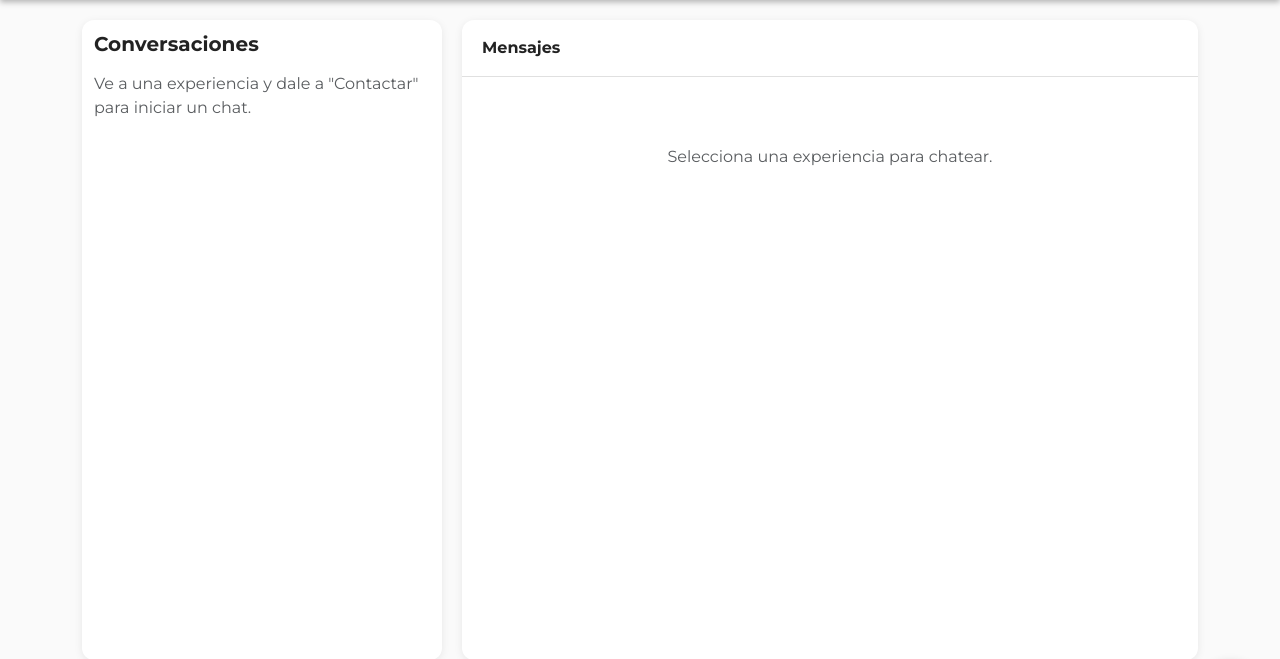
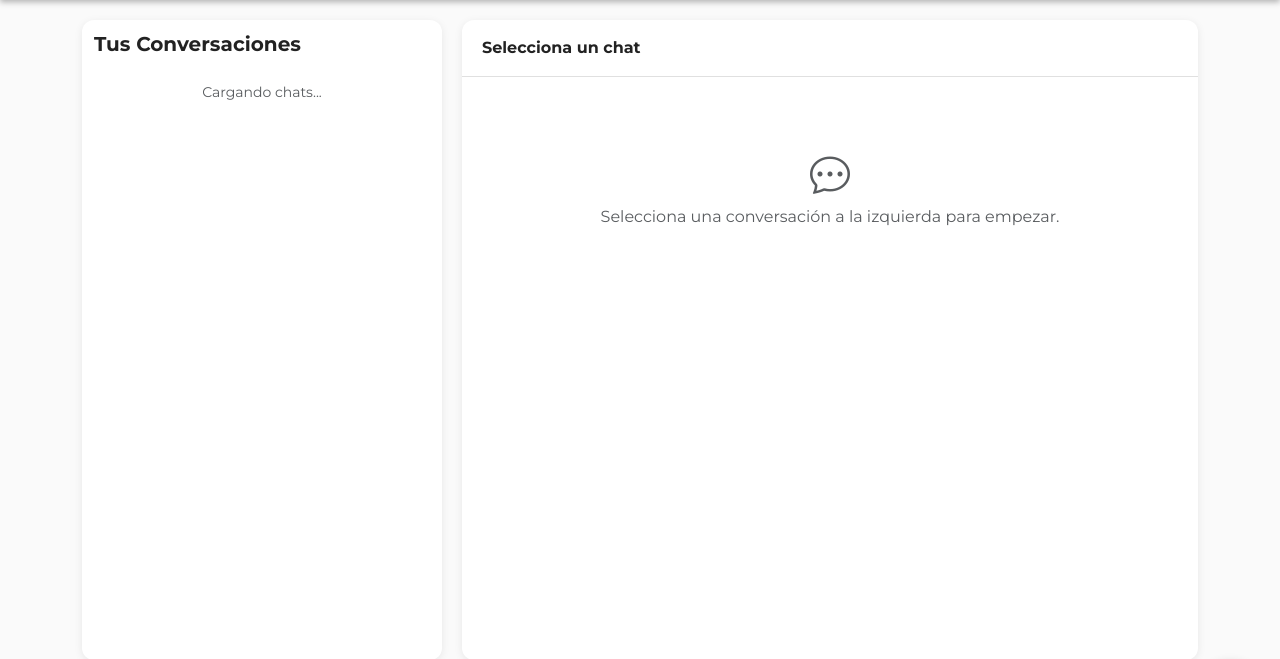
Before and after one commit to sechaves/CRUD-Firebase-Greenway, a Flask app: page /chats in a window 1280 px wide. Shown: the part 60-719 px from the top of the page. Run offline with Flask 3, Linux system fonts and the light colour scheme; the visitor is signed in with stand-in values (Sample User, id 1); parts of the project's set-up code (start-up, migrations or seed data) failed here and were passed over; some libraries are stand-ins or nearby versions.

Commit message:
ajuste chat

```diff
--- a/app/templates/chats.html
+++ b/app/templates/chats.html
@@ -3,7 +3,6 @@
 
 {% block styles %}
 <style>
-  /* Mismos estilos que tenías, están perfectos */
   .chat-shell { height: calc(100vh - 160px); display:flex; gap:20px; margin-top:20px; }
   .left-list { width:360px; background:#ffffff; color:#222; border-radius:12px; box-shadow:0 2px 8px rgba(0,0,0,0.08); padding:12px; overflow:auto; }
   .chat-panel { flex:1; background:#ffffff; color:#222; border-radius:12px; box-shadow:0 2px 8px rgba(0,0,0,0.08); display:flex; flex-direction:column; overflow:hidden; }
@@ -15,6 +14,15 @@
   .composer input { flex:1; padding:12px 16px; border-radius:20px; border:1px solid #ccc; background:white; color:#222; }
   .composer input:focus { outline:none; border-color:var(--greenway-accent); box-shadow:0 0 0 2px rgba(0,183,255,0.3); }
   .composer button { background:var(--greenway-accent); color:white; border:none; padding:12px 20px; border-radius:12px; font-weight:600; cursor:pointer;}
+
+  /* Estilo para los items de la lista */
+  .chat-item {
+      display: flex; align-items: center; gap: 10px;
+      padding: 10px; border-radius: 8px; cursor: pointer;
+      transition: background 0.2s; border-bottom: 1px solid #eee;
+  }
+  .chat-item:hover { background: #f5f5f5; }
+  .chat-item.active { background: #e3f2fd; }
 </style>
 {% endblock %}
 
@@ -23,29 +31,28 @@
   <div class="chat-shell mx-auto">
 
     <div class="left-list">
-      <h5 class="mb-3" style="font-weight:700;">Conversaciones</h5>
-      {% if owner_id %}
-      <div class="d-flex align-items-center gap-2 p-2" style="border-radius:8px;background:#f3f3f3;">
-        <img src="https://ui-avatars.com/api/?name={{ owner_id }}&background=random"
-             style="width:48px;height:48px;border-radius:50%;object-fit:cover;">
-        <div>
-          <div style="font-weight:700;">Chat Activo</div>
-          <small class="text-muted">Propietario ID: {{ owner_id }}</small>
-        </div>
+      <h5 class="mb-3" style="font-weight:700;">Tus Conversaciones</h5>
+
+      <div id="chat-list-container">
+          <p class="text-center text-muted mt-4"><small>Cargando chats...</small></p>
       </div>
-      {% else %}
-      <p class="text-muted">Ve a una experiencia y dale a "Contactar" para iniciar un chat.</p>
-      {% endif %}
     </div>
 
     <div class="chat-panel">
       <div style="padding:16px 20px; border-bottom:1px solid #e0e0e0; font-weight:700;">
-        {% if owner_id %} Chat Greenway {% else %} Mensajes {% endif %}
+        {% if owner_id %}
+            Chat con: <span class="text-primary">{{ owner_id }}</span>
+        {% else %}
+            Selecciona un chat
+        {% endif %}
       </div>
 
       <div id="messages" class="messages">
         {% if not room_id %}
-            <div class="text-center text-muted mt-5">Selecciona una experiencia para chatear.</div>
+            <div class="text-center text-muted mt-5">
+                <i class="bi bi-chat-dots fs-1"></i>
+                <p>Selecciona una conversación a la izquierda para empezar.</p>
+            </div>
         {% endif %}
       </div>
 
@@ -64,8 +71,7 @@
 <script src="https://www.gstatic.com/firebasejs/8.10.1/firebase-database.js"></script>
 
 <script>
-  // 1. Configuración de Firebase (Copiada de tu firebase_config.py)
-  // Es SEGURO tener esto en el frontend, son llaves públicas.
+  // 1. Configuración (PÚBLICA Y SEGURA)
   const firebaseConfig = {
     apiKey: "AIzaSyCvNgRDVftYYYOO4NntYy6yjo9hUOrH_CU",
     authDomain: "greenway-450aa.firebaseapp.com",
@@ -76,28 +82,97 @@
     appId: "1:107049448583:web:2f8a6eece8d2e21d913422"
   };
 
-  // 2. Inicializar Firebase
   if (!firebase.apps.length) {
     firebase.initializeApp(firebaseConfig);
   }
   const db = firebase.database();
 
-  // 3. Variables del usuario y sala (vienen de Flask/Jinja)
+  // Variables de sesión
   const ROOM_ID = "{{ room_id }}";
   const MY_USER_ID = "{{ session.user_id }}";
-  const MY_NAME = "{{ session.user_email.split('@')[0] if session.user_email else 'Yo' }}";
+  const MY_NAME = "{{ session.user_email.split('@')[0] if session.user_email else 'Usuario' }}";
 
+  // Elementos DOM
   const messagesDiv = document.getElementById('messages');
   const msgInput = document.getElementById('msgInput');
   const sendBtn = document.getElementById('sendBtn');
+  const chatListContainer = document.getElementById('chat-list-container');
 
-  // 4. Función para enviar mensaje
+  // ==========================================
+  // PARTE 1: LISTAR LOS CHATS A LA IZQUIERDA
+  // ==========================================
+
+  // Escuchamos TODO el nodo 'chats' (en una app real gigante esto se optimiza,
+  // pero para tu proyecto está perfecto y funciona rápido).
+  db.ref('chats').on('value', (snapshot) => {
+      chatListContainer.innerHTML = ""; // Limpiar lista
+      const allChats = snapshot.val();
+
+      if (!allChats) {
+          chatListContainer.innerHTML = "<p class='text-muted small'>No tienes chats aún.</p>";
+          return;
+      }
+
+      let foundAny = false;
+
+      // Recorremos todos los chats que existen en la base de datos
+      // Las llaves son tipo: "chat_EXPID_USERA_USERB"
+      Object.keys(allChats).forEach(key => {
+
+          // Verificamos si YO soy parte de ese chat (si mi ID está en el nombre de la sala)
+          if (key.includes(MY_USER_ID)) {
+              foundAny = true;
+
+              // Desglosamos el nombre para sacar info: chat_EXPID_USERA_USERB
+              const parts = key.split('_');
+              // parts[0] = "chat"
+              // parts[1] = EXP_ID
+              // parts[2] = ID_UNO
+              // parts[3] = ID_DOS
+
+              const expId = parts[1];
+              const userA = parts[2];
+              const userB = parts[3];
+
+              // Identificar quién es "el otro"
+              let otherUserId = (userA === MY_USER_ID) ? userB : userA;
+
+              // Crear el elemento HTML del botón
+              const div = document.createElement('div');
+              const isActive = (key === ROOM_ID) ? 'active' : '';
+              div.className = `chat-item ${isActive}`;
+              div.innerHTML = `
+                  <img src="https://ui-avatars.com/api/?name=${otherUserId}&background=random"
+                       style="width:40px;height:40px;border-radius:50%;">
+                  <div style="overflow:hidden;">
+                      <div style="font-weight:bold;font-size:0.9rem;">Usuario: ${otherUserId.substring(0,10)}...</div>
+                      <small class="text-muted" style="font-size:0.75rem;">Exp: ${expId}</small>
+                  </div>
+              `;
+
+              // Al hacer clic, recargamos la página con los parámetros correctos
+              div.onclick = () => {
+                  window.location.href = `/chats?owner_id=${otherUserId}&exp_id=${expId}`;
+              };
+
+              chatListContainer.appendChild(div);
+          }
+      });
+
+      if (!foundAny) {
+          chatListContainer.innerHTML = "<p class='text-muted small p-2'>No participas en ningún chat todavía.</p>";
+      }
+  });
+
+
+  // ==========================================
+  // PARTE 2: EL CHAT ACTIVO (DERECHA)
+  // ==========================================
+
   function sendMessage() {
     const text = msgInput.value.trim();
     if (!text) return;
 
-    // Guardar en Firebase Realtime Database
-    // Ruta: chats/ROOM_ID/messages/...
     db.ref('chats/' + ROOM_ID + '/messages').push({
       sender_id: MY_USER_ID,
       sender_name: MY_NAME,
@@ -105,42 +180,44 @@
       timestamp: firebase.database.ServerValue.TIMESTAMP
     });
 
-    msgInput.value = ""; // Limpiar input
+    msgInput.value = "";
   }
 
-  // 5. Escuchar mensajes nuevos (Tiempo Real)
+  function renderMessage(msg) {
+    const div = document.createElement('div');
+    const isMe = (msg.sender_id === MY_USER_ID);
+    div.className = 'msg ' + (isMe ? 'me' : 'other');
+
+    // Convertir timestamp a hora legible
+    const date = new Date(msg.timestamp);
+    const timeStr = date.toLocaleTimeString([], { hour: '2-digit', minute: '2-digit' });
+
+    div.innerHTML = `
+      <div style="display:flex; justify-content:space-between; align-items:baseline;">
+          <small style="font-weight:bold; font-size:0.8rem; margin-right:8px;">${msg.sender_name}</small>
+          <small style="font-size:0.65rem; opacity:0.7;">${timeStr}</small>
+      </div>
+      ${msg.text}
+    `;
+
+    messagesDiv.appendChild(div);
+    messagesDiv.scrollTop = messagesDiv.scrollHeight;
+  }
+
+  // Si hay un chat seleccionado, cargamos los mensajes
   if (ROOM_ID && ROOM_ID !== "None") {
     console.log("Conectando al chat:", ROOM_ID);
 
-    // .on('child_added') se dispara por cada mensaje existente Y cada nuevo
     db.ref('chats/' + ROOM_ID + '/messages').orderByChild('timestamp').on('child_added', (snapshot) => {
       const data = snapshot.val();
       renderMessage(data);
     });
 
-    // Eventos del botón y Enter
     sendBtn.addEventListener('click', sendMessage);
     msgInput.addEventListener('keypress', (e) => {
       if (e.key === 'Enter') sendMessage();
     });
   }
 
-  // 6. Función para dibujar el mensaje en pantalla
-  function renderMessage(msg) {
-    const div = document.createElement('div');
-    // Si yo lo envié, clase 'me', si no 'other'
-    const isMe = (msg.sender_id === MY_USER_ID);
-    div.className = 'msg ' + (isMe ? 'me' : 'other');
-
-    div.innerHTML = `
-      <small style="font-weight:bold; font-size:0.8rem">${msg.sender_name}</small><br>
-      ${msg.text}
-    `;
-
-    messagesDiv.appendChild(div);
-    // Auto-scroll al fondo
-    messagesDiv.scrollTop = messagesDiv.scrollHeight;
-  }
-
 </script>
 {% endblock %}
```
